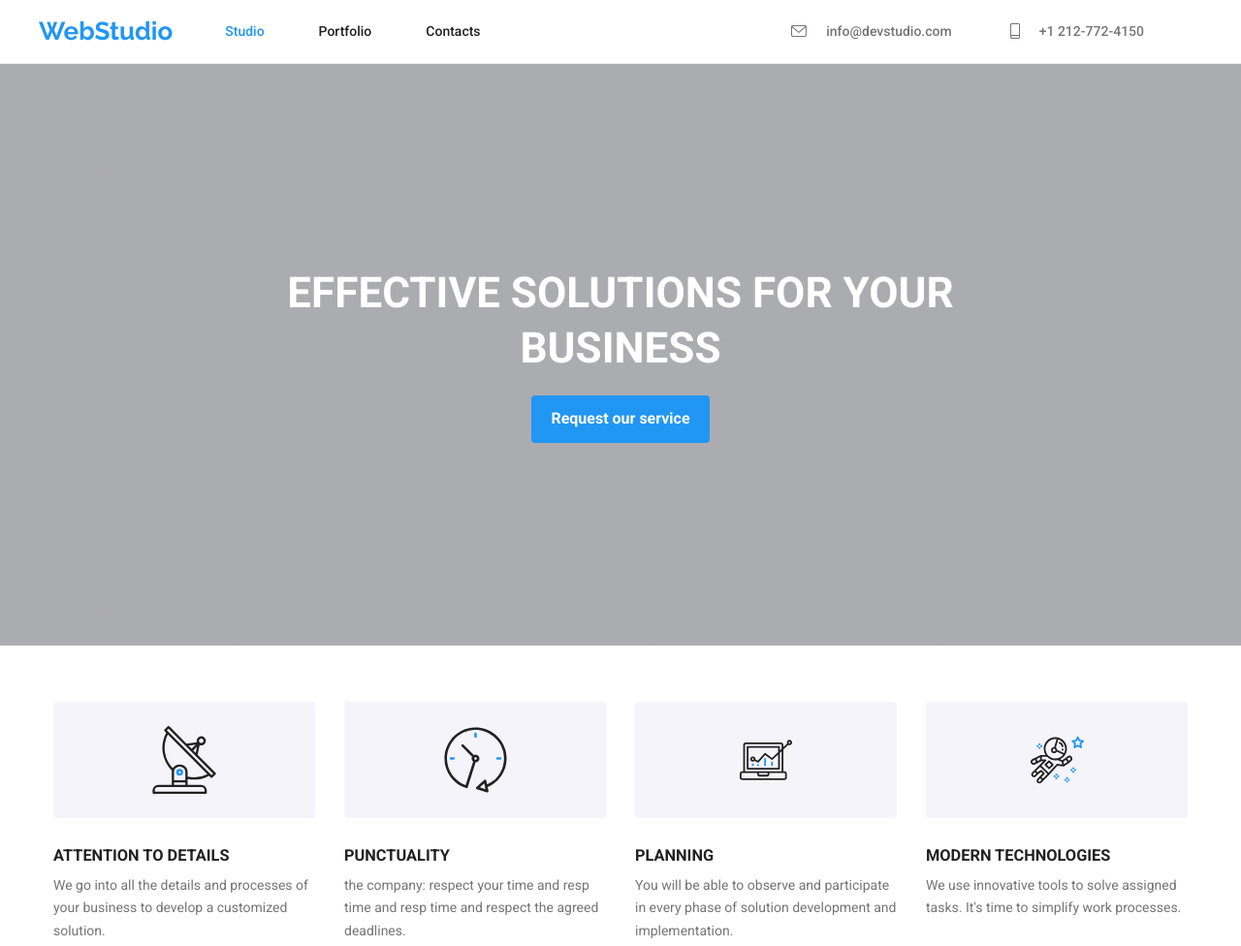
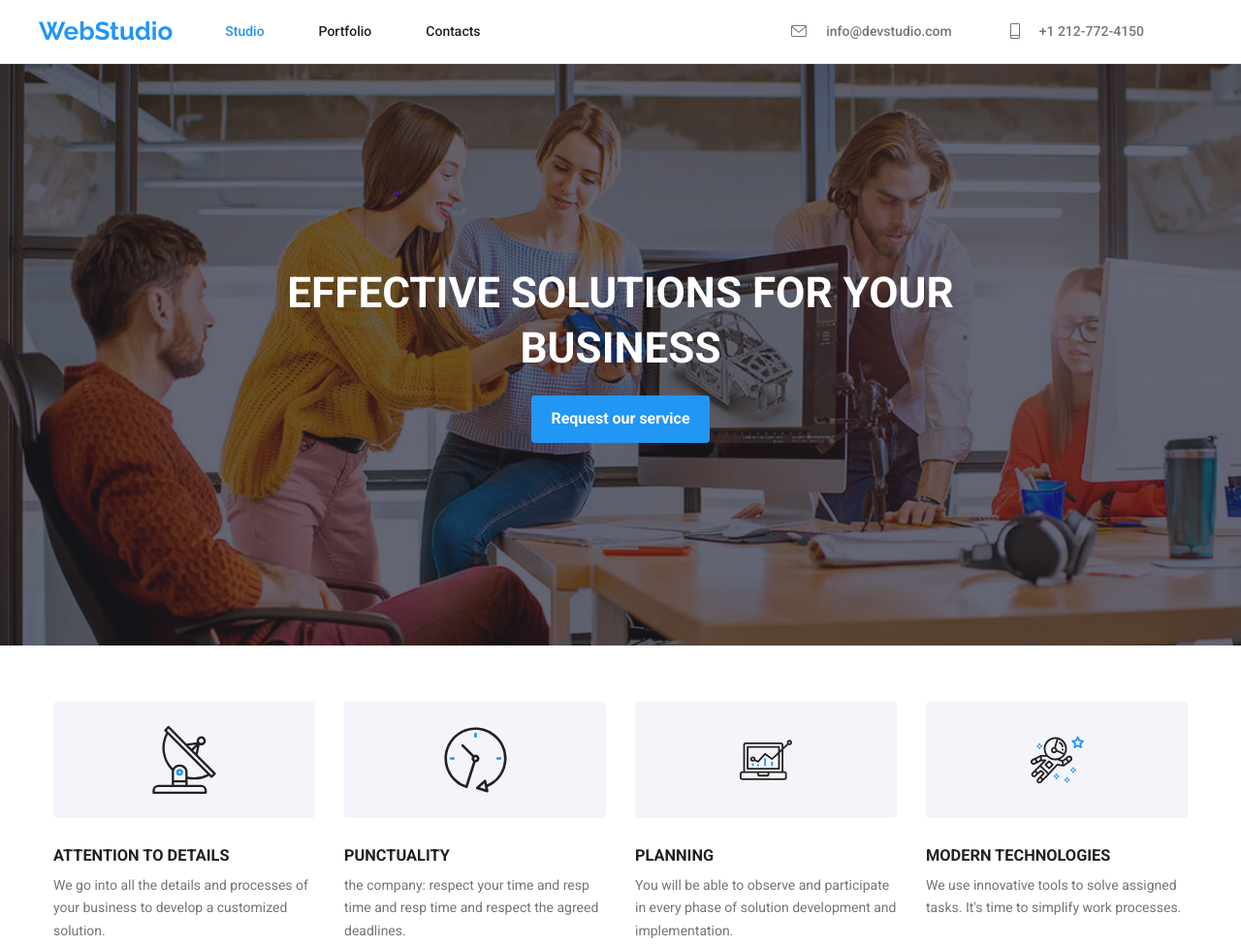
Before and after one commit to LePande/goit-markup-hw-04, a plain HTML site: page index.html in a window 1280 px wide. Shown: the top 976 px of the page at 97% size. Drawn offline with Linux system fonts and the light colour scheme; the site is published under a folder, as on GitHub Pages, so addresses that start at the root find nothing.

Commit message:
Tarea 4 v2.1

```diff
--- a/css/styles.css
+++ b/css/styles.css
@@ -223,7 +223,7 @@ li .top-contact-button {
   flex-direction: column;
   justify-content: center;
   align-items: center;
-  background-image: linear-gradient(to bottom, #2F303A66,#2F303A66), url("/../images/img-studio/banner-img.png");
+  background-image: linear-gradient(to bottom, #2F303A66,#2F303A66), url("../images/img-studio/banner-img.png");
   background-size: cover;
   text-align: center;
   gap: 20px;
```
